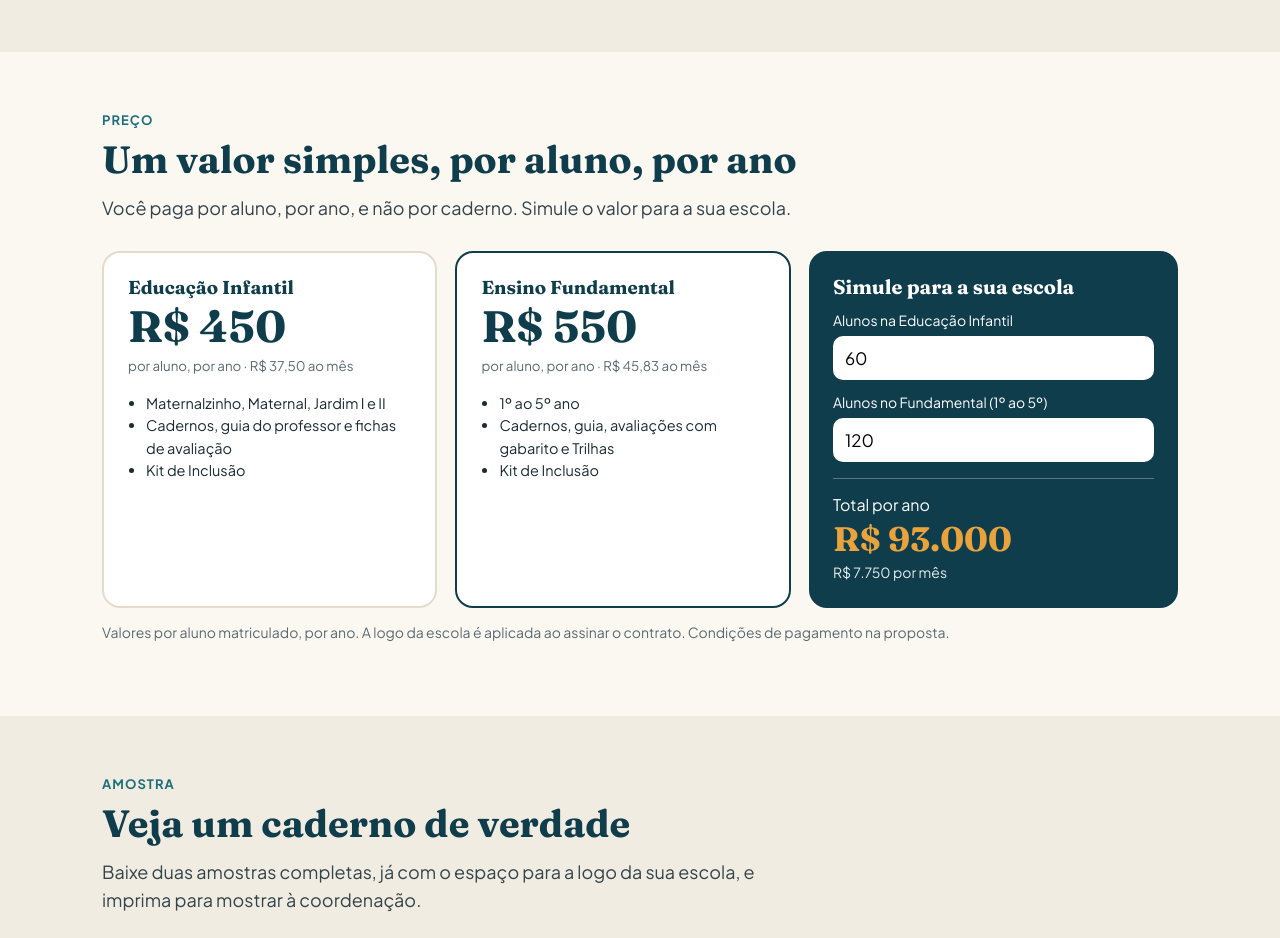
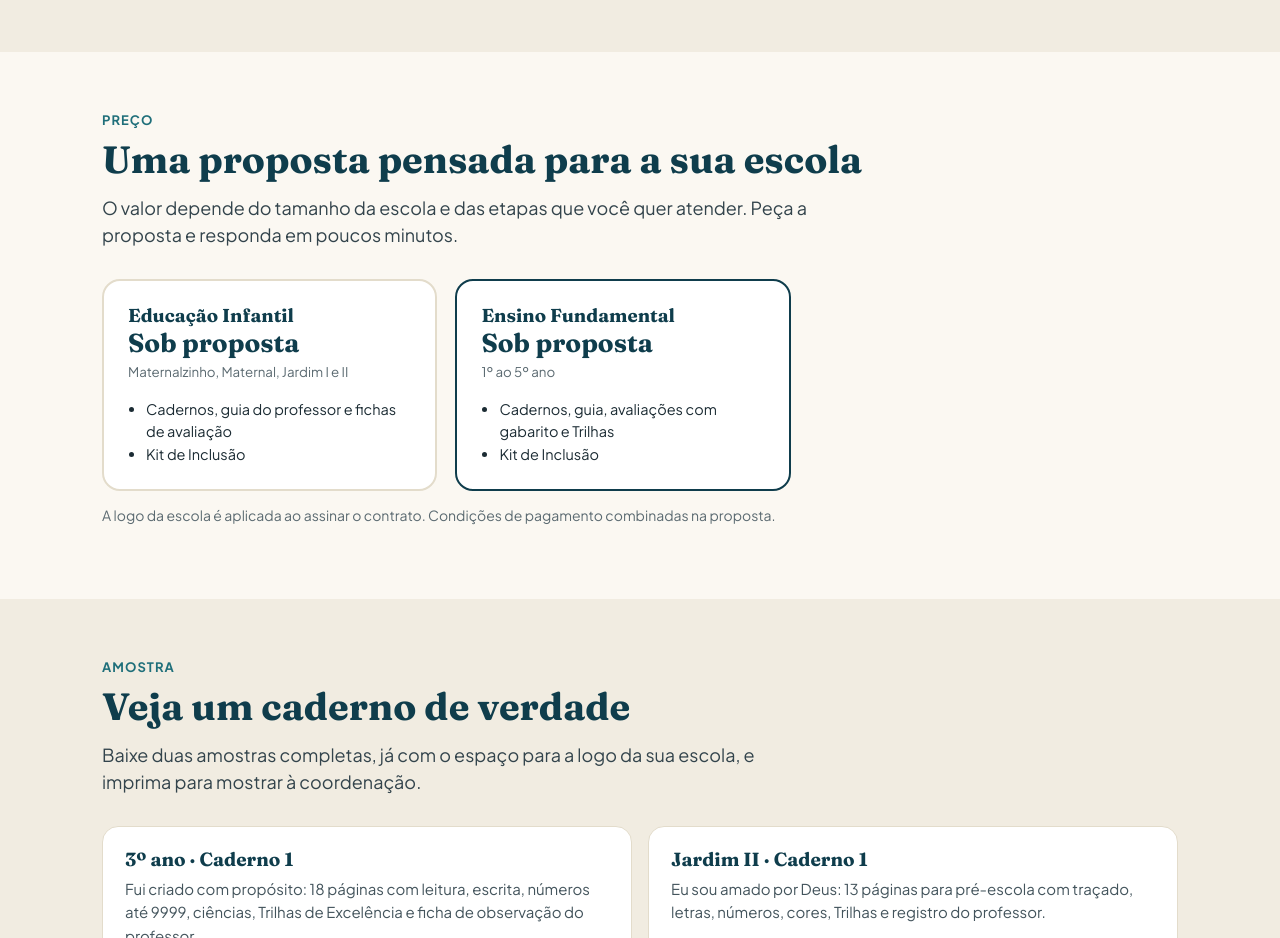
Before and after one commit to conoscodigital/conosco-digital, a plain HTML site: page escolas/index.html in a window 1280 px wide. Shown: the part 2520-3458 px from the top of the page. Drawn offline with Linux system fonts and the light colour scheme.

Commit message:
Add files via upload

```diff
--- a/escolas/index.html
+++ b/escolas/index.html
@@ -4,7 +4,7 @@
 <meta charset="utf-8">
 <meta name="viewport" content="width=device-width, initial-scale=1">
 <title>Conosco Digital para escolas — currículo pronto do Maternalzinho ao 5º ano</title>
-<meta name="description" content="Cadernos, guias do professor, avaliações e acompanhamento para as famílias, alinhados à BNCC e com a logo da sua escola. R$ 450 por aluno na Educação Infantil e R$ 550 no Fundamental, por ano.">
+<meta name="description" content="Cadernos, guias do professor, avaliações e acompanhamento para as famílias, alinhados à BNCC e com a logo da sua escola.">
 <meta property="og:title" content="Conosco Digital para escolas">
 <meta property="og:description" content="O currículo completo da sua escola, pronto para usar, com a sua marca.">
 <meta property="og:type" content="website">
@@ -94,13 +94,12 @@ footer{padding:34px 0;font-size:13.5px;color:#5B6A71;border-top:1px solid var(--
 </div></div></section>
 
 <section id="preco"><div class="w">
-<div class="kick">Preço</div><h2>Um valor simples, por aluno, por ano</h2><p class="lead">Você paga por aluno, por ano, e não por caderno. Simule o valor para a sua escola.</p>
+<div class="kick">Preço</div><h2>Uma proposta pensada para a sua escola</h2><p class="lead">O valor depende do tamanho da escola e das etapas que você quer atender. Peça a proposta e responda em poucos minutos.</p>
 <div class="price">
-<div class="pc"><h3>Educação Infantil</h3><div class="v">R$ 450</div><small>por aluno, por ano · R$ 37,50 ao mês</small><ul><li>Maternalzinho, Maternal, Jardim I e II</li><li>Cadernos, guia do professor e fichas de avaliação</li><li>Kit de Inclusão</li></ul></div>
-<div class="pc f"><h3>Ensino Fundamental</h3><div class="v">R$ 550</div><small>por aluno, por ano · R$ 45,83 ao mês</small><ul><li>1º ao 5º ano</li><li>Cadernos, guia, avaliações com gabarito e Trilhas</li><li>Kit de Inclusão</li></ul></div>
-<div class="calc"><h3>Simule para a sua escola</h3><label>Alunos na Educação Infantil<input id="ei" type="number" min="0" value="60" inputmode="numeric"></label><label>Alunos no Fundamental (1º ao 5º)<input id="ef" type="number" min="0" value="120" inputmode="numeric"></label><div class="t">Total por ano<b id="tot">R$ 93.000</b><span id="men" style="font-size:14px;opacity:.9">R$ 7.750 por mês</span></div></div>
+<div class="pc"><h3>Educação Infantil</h3><div class="v" style="font-size:26px">Sob proposta</div><small>Maternalzinho, Maternal, Jardim I e II</small><ul><li>Cadernos, guia do professor e fichas de avaliação</li><li>Kit de Inclusão</li></ul></div>
+<div class="pc f"><h3>Ensino Fundamental</h3><div class="v" style="font-size:26px">Sob proposta</div><small>1º ao 5º ano</small><ul><li>Cadernos, guia, avaliações com gabarito e Trilhas</li><li>Kit de Inclusão</li></ul></div>
 </div>
-<p style="font-size:14px;color:#5B6A71;margin-top:14px">Valores por aluno matriculado, por ano. A logo da escola é aplicada ao assinar o contrato. Condições de pagamento na proposta.</p>
+<p style="font-size:14px;color:#5B6A71;margin-top:14px">A logo da escola é aplicada ao assinar o contrato. Condições de pagamento combinadas na proposta.</p>
 </div></section>
 
 <section class="alt" id="amostra"><div class="w">
@@ -125,11 +124,6 @@ footer{padding:34px 0;font-size:13.5px;color:#5B6A71;border-top:1px solid var(--
 </main>
 <footer><div class="w">© 2026 Conosco Digital · Aracaju, Sergipe · <a href="/">Página inicial</a></div></footer>
 <a class="btn wa" href="https://wa.me/5579991154556?text=Ol%C3%A1!%20Sou%20diretor(a)%20de%20escola%20e%20quero%20conhecer%20o%20Conosco%20Digital." target="_blank" rel="noopener">WhatsApp</a>
-<script>
-(function(){var ei=document.getElementById('ei'),ef=document.getElementById('ef'),tot=document.getElementById('tot'),men=document.getElementById('men');
-function f(v){return 'R$ '+Math.round(v).toLocaleString('pt-BR')}
-function u(){var a=Math.max(0,parseInt(ei.value)||0),b=Math.max(0,parseInt(ef.value)||0),t=a*450+b*550;tot.textContent=f(t);men.textContent=f(t/12)+' por mês'}
-ei.addEventListener('input',u);ef.addEventListener('input',u);u()})();
-</script>
+
 </body>
 </html>
```
